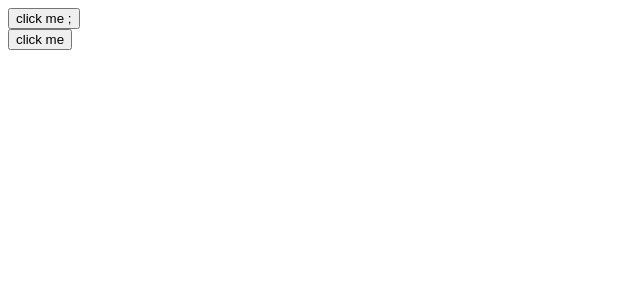
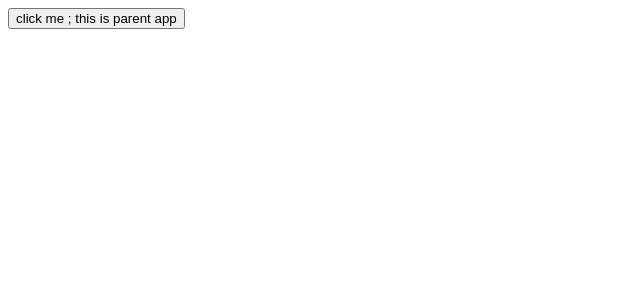
Before and after one commit to LHFloveXCF/react, a React (Create React App) app in the folder react-basic/: page / in a window 1280 px wide. Shown: the top 300 px of the page, without its empty margins (0-640 px from the left). Built offline with nearby package versions, Linux system fonts and the light colour scheme.

Commit message:
数据的跨层传递

```diff
--- a/react-basic/src/index.js
+++ b/react-basic/src/index.js
@@ -7,7 +7,7 @@ import ReactDOM from 'react-dom/client';
 // import JsxList from './jsx/jsxList';
 // import JsxCondition from './jsx/jsxCondition';
 // import DemoEvent from './event/demo';
-import Parent from './simple/Children';
+import Parent from './simple/Layers';
 // import Article from './test/article';
 
 const root = ReactDOM.createRoot(document.getElementById('root'));
--- /dev/null
+++ b/react-basic/src/simple/Layers.js
@@ -0,0 +1,33 @@
+// 1. 自定义组件
+
+import { createContext, useContext, useState } from "react"
+
+// 1. 定义Context对象
+const MsgContext = createContext()
+
+function B() {
+    // 3. 使用useContext获取数据
+    const msg = useContext(MsgContext)
+    return <button>click me ; {msg}</button>
+}
+
+function A() {
+    return (<div>
+        <B/>
+    </div>)
+}
+
+// 这是项目的根组件 app -> index.js -> public/index.html(root)
+function Parent() {
+    const name = 'this is parent app'
+    return (
+        <div className="App">
+            <MsgContext.Provider value={name}>
+                <A />
+            </MsgContext.Provider>
+
+        </div>
+    );
+}
+
+export default Parent;
```
